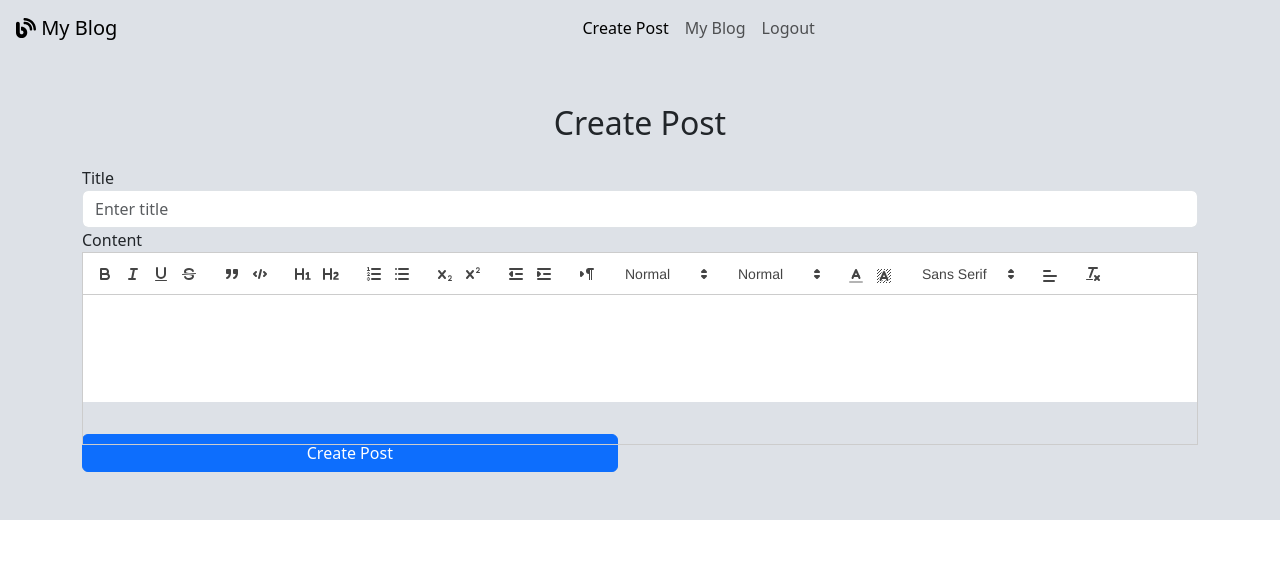
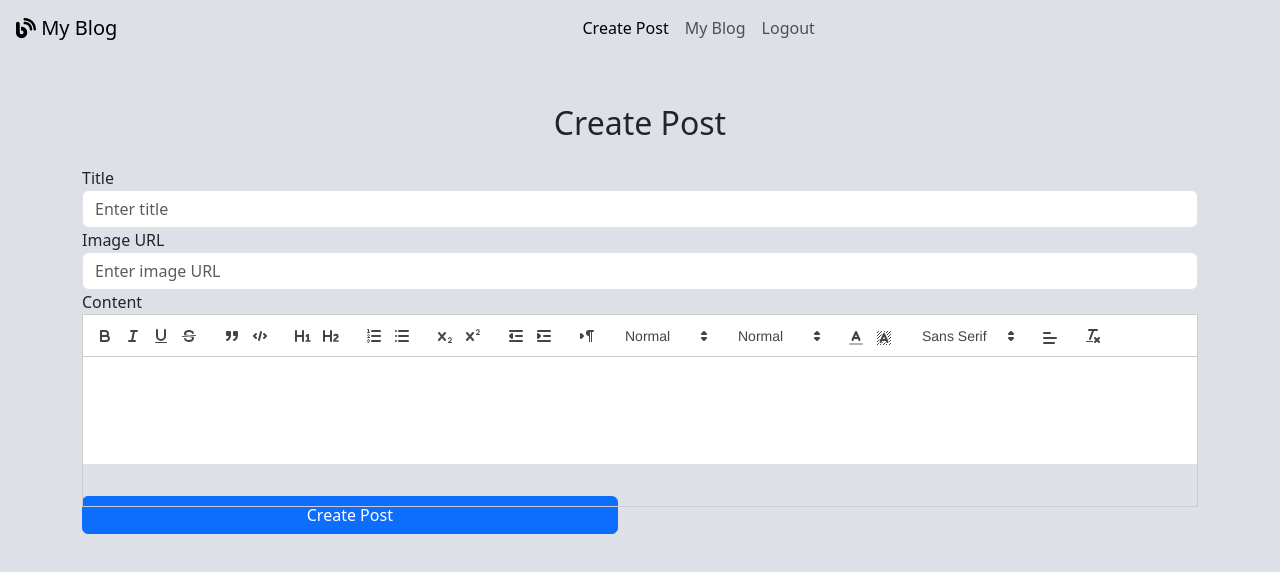
Before and after one commit to yarazarin/mern-blog-client, a React (Create React App) app: page /mern-blog-client/new in a window 1280 px wide. Shown: the top 572 px of the page. Built offline with nearby package versions, Linux system fonts and the light colour scheme; sample sign-in values are in the browser's storage.

Commit message:
url test

```diff
--- a/src/App.css
+++ b/src/App.css
@@ -1,3 +1,4 @@
 .App {
   background: #dde1e7;
+  height: 100dvh;
 }
--- a/src/components/PostDetail.js
+++ b/src/components/PostDetail.js
@@ -33,6 +33,7 @@ const PostDetail = () => {
   return (
     <div>
       <h1>{post.title}</h1>
+      <img src={post.imageUrl} alt={post.title} /> {/* Add this line */}
       <div dangerouslySetInnerHTML={{ __html: post.content }} />
     </div>
   );
--- a/src/pages/PostForm.js
+++ b/src/pages/PostForm.js
@@ -29,6 +29,7 @@ const toolbarOptions = [
 const PostForm = () => {
   const [title, setTitle] = useState("");
   const [content, setContent] = useState("");
+  const [imageUrl, setImageUrl] = useState("");
   const [error, setError] = useState("");
   const { id } = useParams();
   const navigate = useNavigate();
@@ -65,6 +66,7 @@ const PostForm = () => {
     const postData = {
       title,
       content,
+      imageUrl,
     };
 
     try {
@@ -91,7 +93,6 @@ const PostForm = () => {
       setError("Request failed");
     }
   };
-
   return (
     <div className="container mt-5">
       <h2 className="text-center mb-4">{id ? "Edit Post" : "Create Post"}</h2>
@@ -107,6 +108,17 @@ const PostForm = () => {
             value={title}
             onChange={(e) => setTitle(e.target.value)}
             required
+          />
+        </div>
+        <div className="form-group">
+          <label htmlFor="imageUrl">Image URL</label>
+          <input
+            type="text"
+            id="imageUrl"
+            className="form-control"
+            placeholder="Enter image URL"
+            value={imageUrl}
+            onChange={(e) => setImageUrl(e.target.value)}
           />
         </div>
         <div className="form-group">
--- a/src/pages/PostList.js
+++ b/src/pages/PostList.js
@@ -71,10 +71,12 @@ const PostList = () => {
   const handleShare = (postId) => {
     const url = `${window.location.origin}/mern-blog-client/posts/${postId}`;
     if (navigator.share) {
-      navigator.share({
-        title: "Check out this post",
-        url: url,
-      }).catch((error) => console.error("Error sharing", error));
+      navigator
+        .share({
+          title: "Check out this post",
+          url: url,
+        })
+        .catch((error) => console.error("Error sharing", error));
     } else {
       navigator.clipboard.writeText(url).then(() => {
         alert("Link copied to clipboard!");
@@ -94,7 +96,10 @@ const PostList = () => {
           onChange={(e) => setSearchTerm(e.target.value)}
         />
         <div className="input-group-append">
-          <button className="btn btn-outline-secondary btn-search" type="button">
+          <button
+            className="btn btn-outline-secondary btn-search"
+            type="button"
+          >
             <i className="fa fa-search"></i>
           </button>
         </div>
@@ -123,9 +128,17 @@ const PostList = () => {
                 onClick={() => handleShow(post)}
               >
                 <div className="card h-100 shadow-sm post-card">
+                  <img
+                    src={post.imageUrl}
+                    alt={post.title}
+                    className="card-img-top"
+                  />{" "}
+                  {/* Add this line */}
                   <div
                     className="card-body"
-                    style={{ direction: isPersian(post.content) ? "rtl" : "ltr" }}
+                    style={{
+                      direction: isPersian(post.content) ? "rtl" : "ltr",
+                    }}
                   >
                     <h5 className="card-title">{post.title}</h5>
                     <div className="card-text">
@@ -141,7 +154,10 @@ const PostList = () => {
                     </div>
                     {isAuth && (
                       <div className="d-flex justify-content-between mt-2">
-                        <Link to={`/edit/${post._id}`} className="btn btn-primary">
+                        <Link
+                          to={`/edit/${post._id}`}
+                          className="btn btn-primary"
+                        >
                           Edit
                         </Link>
                         <button
@@ -160,7 +176,11 @@ const PostList = () => {
         </div>
       </div>
       {selectedPost && (
-        <Modal show={true} onHide={handleClose} dialogClassName="custom-modal-size">
+        <Modal
+          show={true}
+          onHide={handleClose}
+          dialogClassName="custom-modal-size"
+        >
           <Modal.Header closeButton>
             <Modal.Title
               style={{
@@ -175,6 +195,8 @@ const PostList = () => {
               direction: isPersian(selectedPost.content) ? "rtl" : "ltr",
             }}
           >
+            <img src={selectedPost.imageUrl} alt={selectedPost.title} />{" "}
+            {/* Add this line */}
             <div
               dangerouslySetInnerHTML={{ __html: selectedPost.content }}
             ></div>
@@ -183,7 +205,10 @@ const PostList = () => {
             <Button variant="secondary" onClick={handleClose}>
               Close
             </Button>
-            <Button variant="primary" onClick={() => handleShare(selectedPost._id)}>
+            <Button
+              variant="primary"
+              onClick={() => handleShare(selectedPost._id)}
+            >
               Share
             </Button>
           </Modal.Footer>
```
